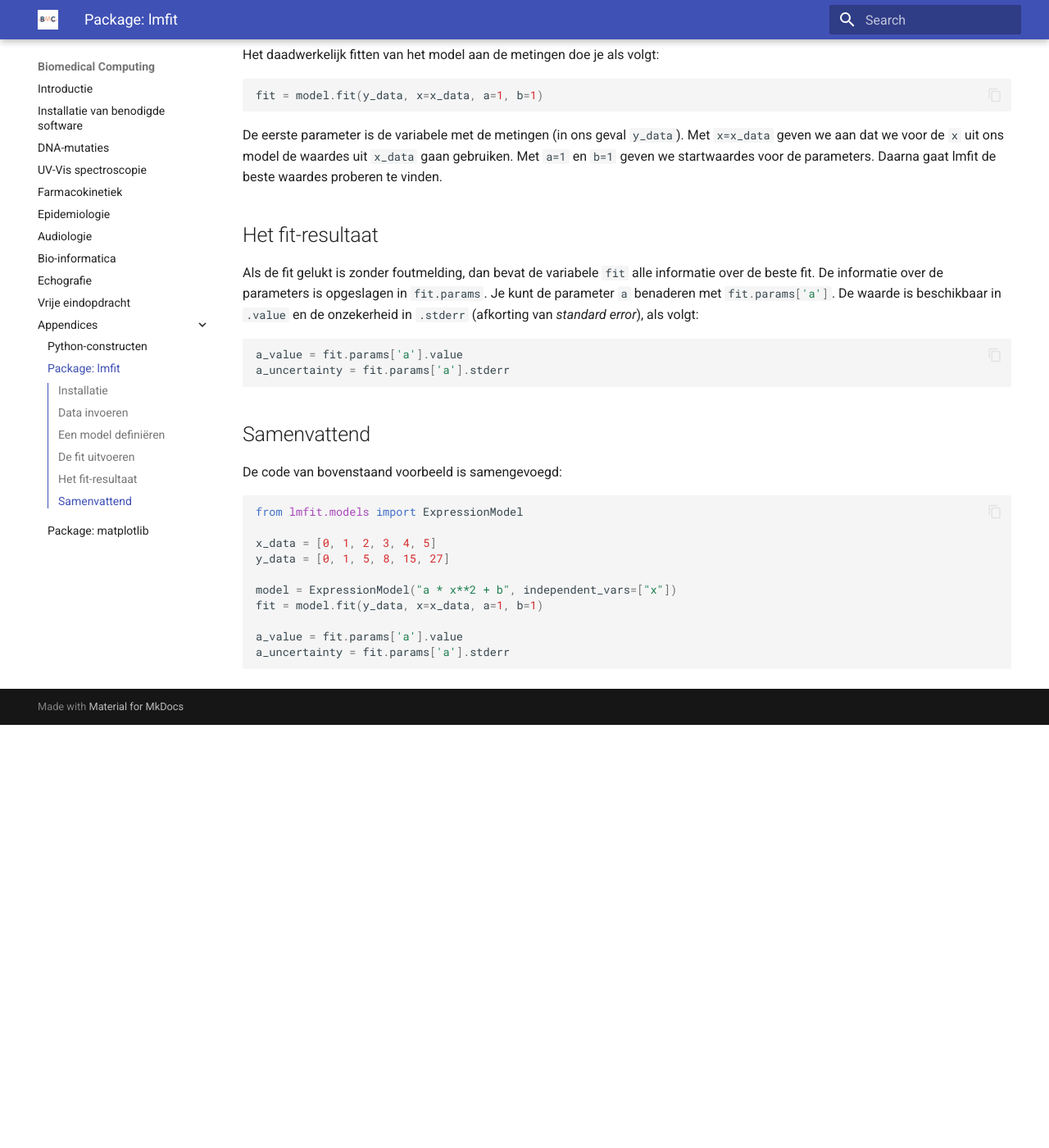
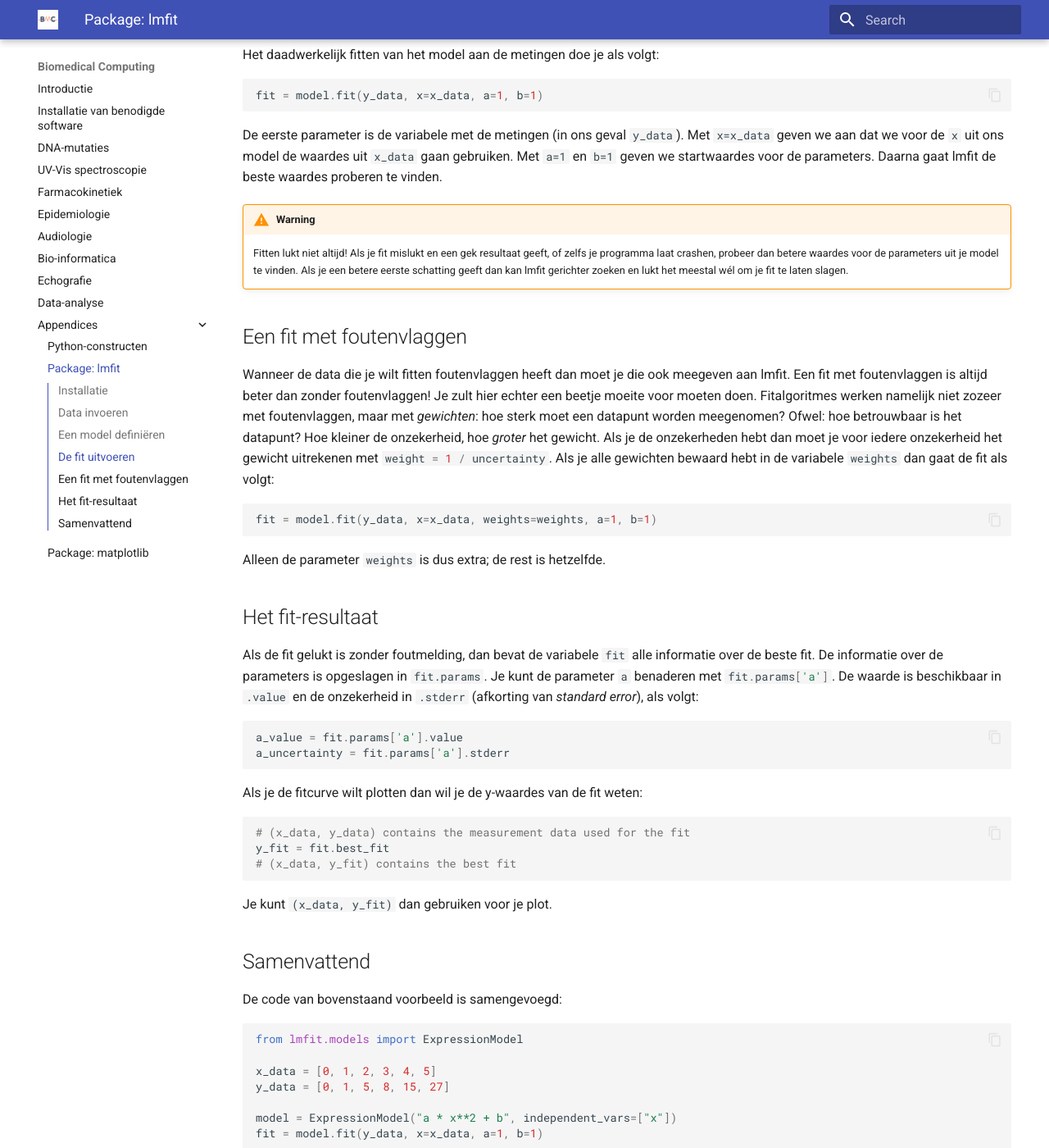
Before and after one commit to NatuurkundePracticumAmsterdam/biomedicalcomputing, an MkDocs documentation site: the page built from docs/package-lmfit.md, in a window 1280 px wide and 1400 px high, scrolled down 1385 px. Shown: the whole window at 82% size. Built offline with MkDocs 1.6.1 and Material for MkDocs 9.7.7, drawn with Linux system fonts in a browser that asks for light colours; before the commit the page ends 2269 px from its top, so only the background shows below that.

Commit message:
Eerste opzet opdracht data-analyse

````diff
--- a/docs/package-lmfit.md
+++ b/docs/package-lmfit.md
@@ -49,6 +49,18 @@ fit = model.fit(y_data, x=x_data, a=1, b=1)
 ```
 De eerste parameter is de variabele met de metingen (in ons geval `y_data`). Met `x=x_data` geven we aan dat we voor de `x` uit ons model de waardes uit `x_data` gaan gebruiken. Met `a=1` en `b=1` geven we startwaardes voor de parameters. Daarna gaat lmfit de beste waardes proberen te vinden.
 
+!!! warning
+
+    Fitten lukt niet altijd! Als je fit mislukt en een gek resultaat geeft, of zelfs je programma laat crashen, probeer dan betere waardes voor de parameters uit je model te vinden. Als je een betere eerste schatting geeft dan kan lmfit gerichter zoeken en lukt het meestal wél om je fit te laten slagen.
+
+## Een fit met foutenvlaggen
+
+Wanneer de data die je wilt fitten foutenvlaggen heeft dan moet je die ook meegeven aan lmfit. Een fit met foutenvlaggen is altijd beter dan zonder foutenvlaggen! Je zult hier echter een beetje moeite voor moeten doen. Fitalgoritmes werken namelijk niet zozeer met foutenvlaggen, maar met _gewichten_: hoe sterk moet een datapunt worden meegenomen? Ofwel: hoe betrouwbaar is het datapunt? Hoe kleiner de onzekerheid, hoe _groter_ het gewicht. Als je de onzekerheden hebt dan moet je voor iedere onzekerheid het gewicht uitrekenen met `#!py weight = 1 / uncertainty`. Als je alle gewichten bewaard hebt in de variabele `weights` dan gaat de fit als volgt:
+```py
+fit = model.fit(y_data, x=x_data, weights=weights, a=1, b=1)
+```
+Alleen de parameter `weights` is dus extra; de rest is hetzelfde.
+
 ## Het fit-resultaat
 
 Als de fit gelukt is zonder foutmelding, dan bevat de variabele `fit` alle informatie over de beste fit. De informatie over de parameters is opgeslagen in `fit.params`. Je kunt de parameter `a` benaderen met `#!py fit.params['a']`. De waarde is beschikbaar in `.value` en de onzekerheid in `.stderr` (afkorting van _standard error_), als volgt:
@@ -56,6 +68,13 @@ Als de fit gelukt is zonder foutmelding, dan bevat de variabele `fit` alle infor
 a_value = fit.params['a'].value
 a_uncertainty = fit.params['a'].stderr
 ```
+Als je de fitcurve wilt plotten dan wil je de y-waardes van de fit weten:
+```py
+# (x_data, y_data) contains the measurement data used for the fit
+y_fit = fit.best_fit
+# (x_data, y_fit) contains the best fit
+```
+Je kunt `(x_data, y_fit)` dan gebruiken voor je plot.
 
 ## Samenvattend
 
--- a/mkdocs.yml
+++ b/mkdocs.yml
@@ -66,7 +66,8 @@ nav:
   - audiologie.md
   - bio-informatica.md
   - echografie.md
-  - eindopdracht.md
+  - data-analyse.md
+  # - eindopdracht.md
   - Appendices:
     - python-constructen.md
     - package-lmfit.md
````
Also changed, not shown: docs/data-analyse.md (added, +55 -0 lines), docs/package-matplotlib.md (+7 -0 lines).
